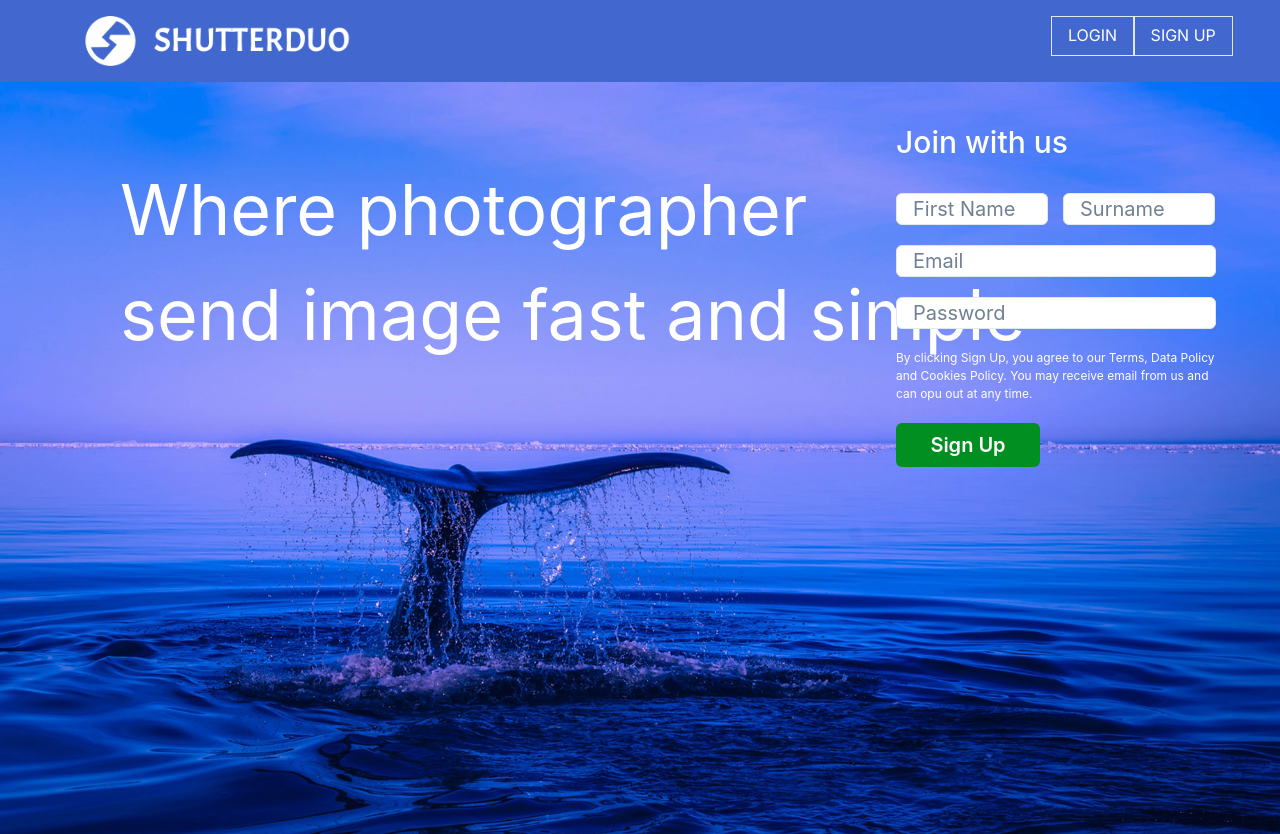
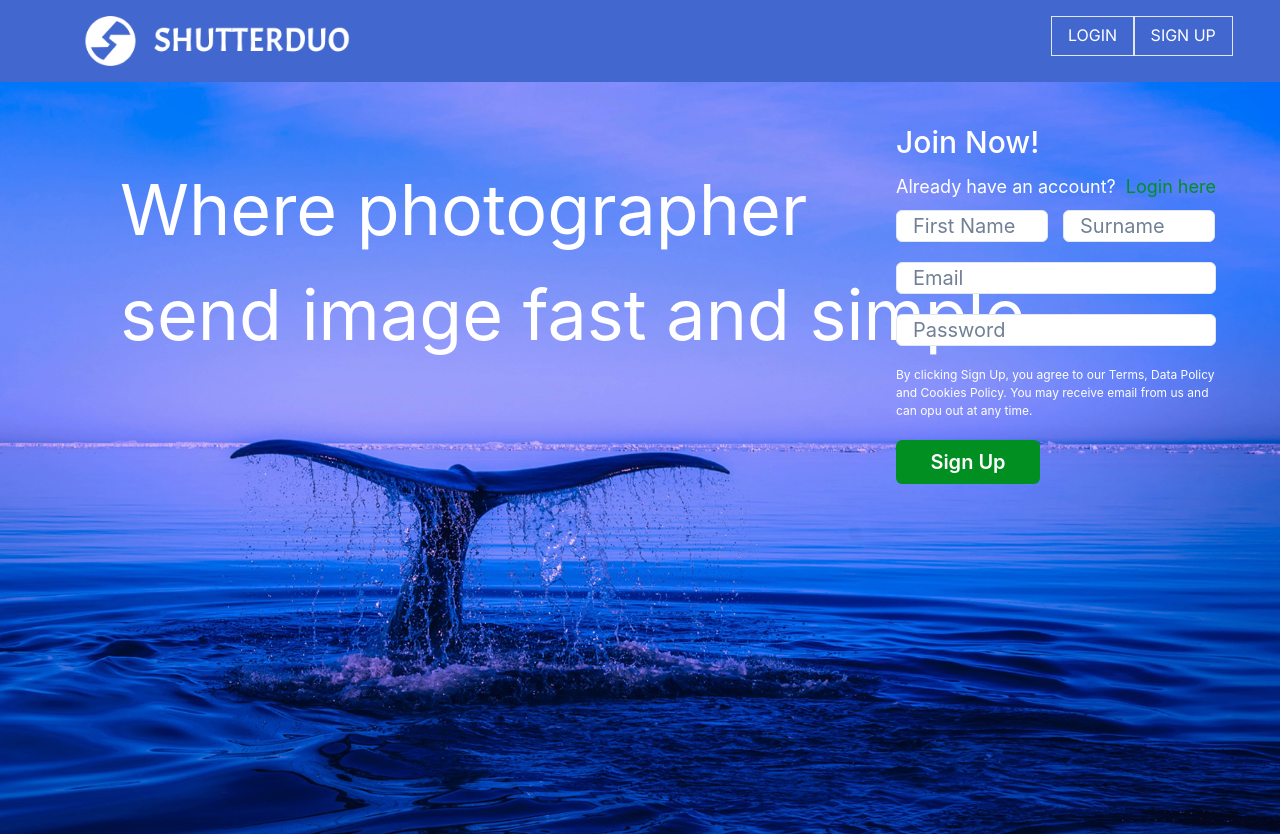
Before and after one commit to HelloSeaNation/ShutterDuo, a React (Create React App) app: page / in a window 1280 px wide. Both pictures are taken after a click on the button "SIGN UP". Built offline with nearby package versions, Linux system fonts and the light colour scheme.

Commit message:
Alreadyhave account update

```diff
--- a/src/components/Register.tsx
+++ b/src/components/Register.tsx
@@ -7,17 +7,28 @@ import {
   Input,
   Text,
   Button,
+  Link,
 } from "@chakra-ui/react";
+import Login from "../components/Login";
 
 const Register = () => {
+    const handleLoginLinkClick = () => {
+        window.location.reload();
+    };
   return (
     <Box>
       <Flex direction={"column"}>
         <FormControl>
           <FormLabel fontSize={"30px"} color={"white"}>
-            Join with us
+            Join Now!
           </FormLabel>
-          <Flex direction={"row"}>
+          <Text fontSize={"18px"} color={"white"}>
+            Already have an account?
+            <Link href="#" color={"#008F20"} marginLeft={"10px"}  onClick={handleLoginLinkClick}>
+              Login here
+            </Link>
+          </Text>
+          <Flex direction={"row"} marginTop={"10px"}>
             <Input
               fontSize="20px"
               type="text"
@@ -25,7 +36,6 @@ const Register = () => {
               w={"19vh"}
               h={"4vh"}
               backgroundColor={"white"}
-              marginTop={"20px"}
               marginRight={"15px"}
             />
             <Input
@@ -35,7 +45,6 @@ const Register = () => {
               w={"19vh"}
               h={"4vh"}
               backgroundColor={"white"}
-              marginTop={"20px"}
             />
           </Flex>
           <Flex direction={"column"}>
@@ -60,9 +69,14 @@ const Register = () => {
             />
           </Flex>
         </FormControl>
-        <Text  fontSize={"12px"} marginBottom={"20px"} color={"white"} w={"40vh"}>
-          By clicking Sign Up, you agree to our Terms, Data Policy and Cookies Policy.
-          You may receive email from us and can opu out at any time.
+        <Text
+          fontSize={"12px"}
+          marginBottom={"20px"}
+          color={"white"}
+          w={"40vh"}
+        >
+          By clicking Sign Up, you agree to our Terms, Data Policy and Cookies
+          Policy. You may receive email from us and can opu out at any time.
         </Text>
         <Button
           w={"18vh"}
--- a/src/pages/LandingPage.tsx
+++ b/src/pages/LandingPage.tsx
@@ -76,7 +76,6 @@ return (
           <Text>send image fast and simple</Text>
         </Box>
       </Box>
-
       <Box
         textAlign="left"
         position="absolute"
```
Lines whose indentation alone changed are shown as unchanged.
